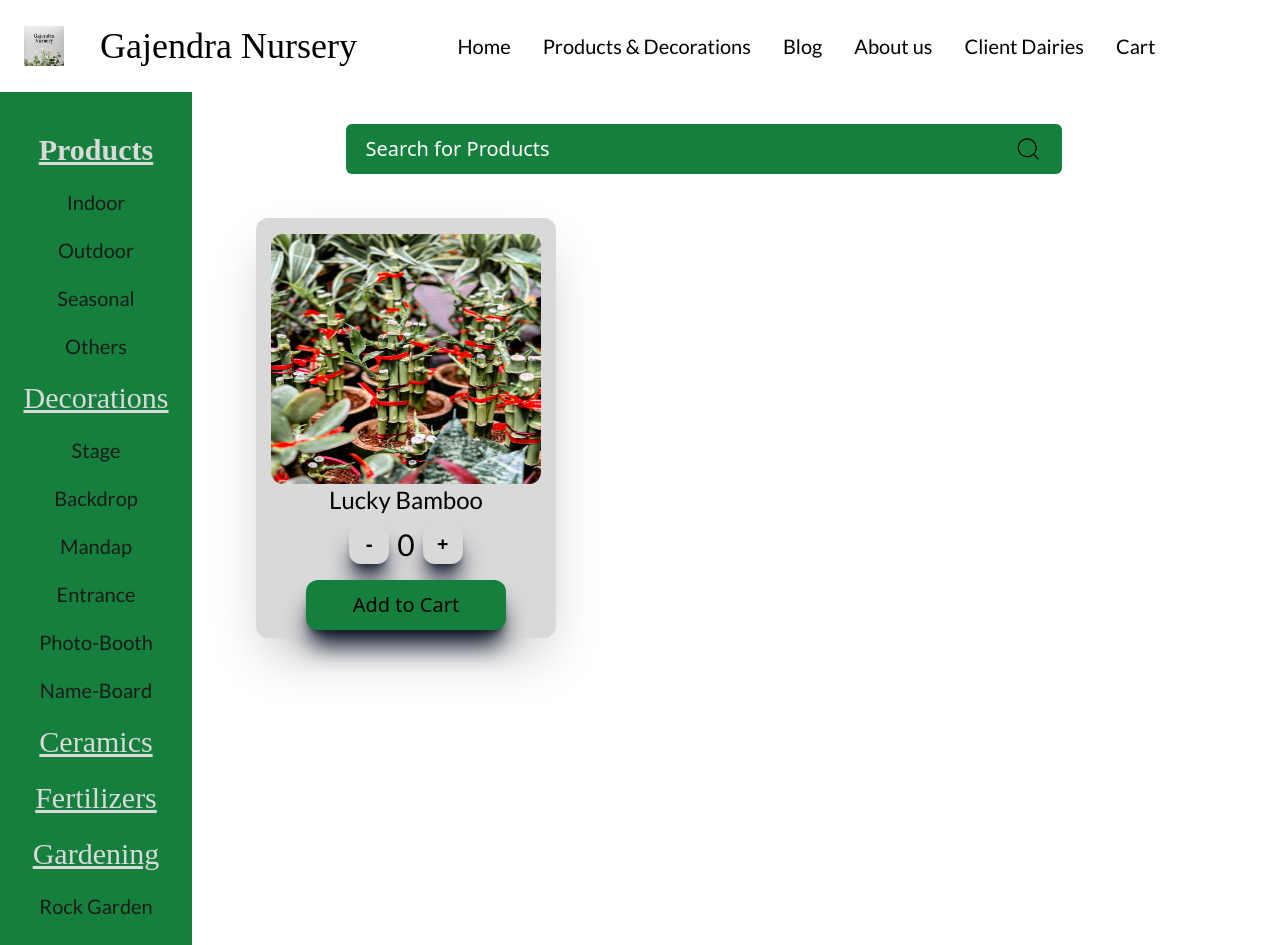
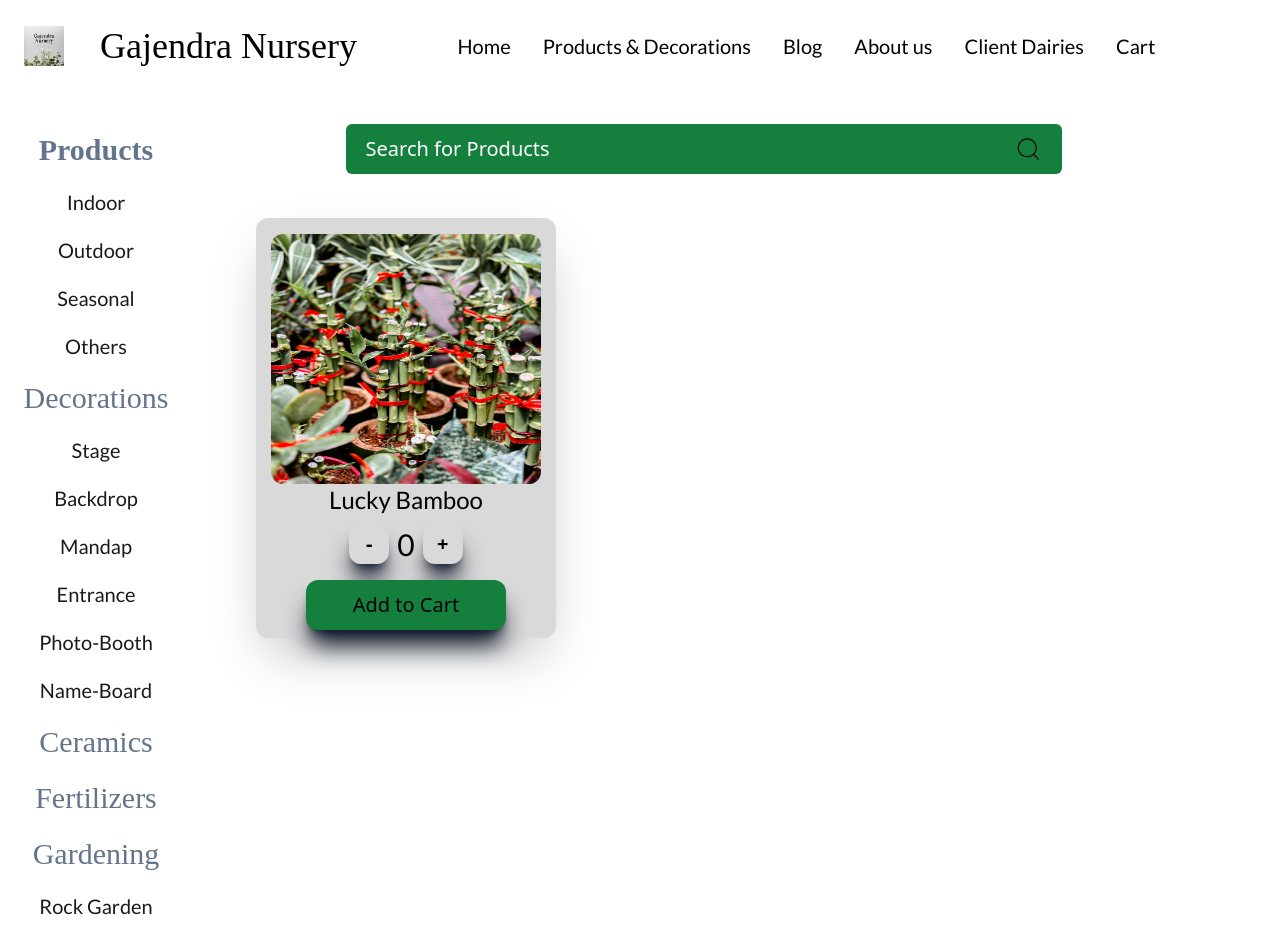
Before and after one commit to Manjil00/Gajendra_Nursery_Frontend, a React (Create React App) app: page /product in a window 1280 px wide. Shown: the top 945 px of the page. Built offline with nearby package versions, Linux system fonts and the light colour scheme; a web font is replaced by a local one.

Commit message:
color hover

```diff
--- a/src/components/Sidebar.jsx
+++ b/src/components/Sidebar.jsx
@@ -2,29 +2,29 @@ import React from 'react';
 
 const Sidebar = () => {
 return (
-    <div className="sidebar h-[100%] w-[20%] md:w-[15%] bg-green-700 cursor-pointer">
-    <ul className='flex flex-col justify-evenly items-center my-10 gap-5 mb-[200px] px-5 '>
+    <div className="sidebar h-[100%] w-[20%] md:w-[15%] cursor-pointer">
+    <ul className='flex flex-col justify-evenly items-center my-10 gap-5 mb-[200px] px-5 text-appleblack font-writingFont'>
 
-    <li className='text-md md:text-3xl text-bgcolor font-LogoFont underline font-semibold hover:text-xl hover:md:text-5xl'>Products</li>
-    <li className='text-sm md:text-xl text-appleblack font-writingFont hover:text-md hover:md:text-2xl'>Indoor</li>
-    <li className='text-sm md:text-xl text-appleblack font-writingFont hover:text-md hover:md:text-2xl'>Outdoor</li>
-    <li className='text-sm md:text-xl text-appleblack font-writingFont hover:text-md hover:md:text-2xl'>Seasonal</li>
-    <li className='text-sm md:text-xl text-appleblack font-writingFont hover:text-md hover:md:text-2xl'>Others</li>
+    <li className='text-md md:text-3xl text-slate-500 font-LogoFont font-semibold'>Products</li>
+    <li className='text-sm md:text-xl   hover:text-md hover:md:text-2xl'>Indoor</li>
+    <li className='text-sm md:text-xl   hover:text-md hover:md:text-2xl'>Outdoor</li>
+    <li className='text-sm md:text-xl   hover:text-md hover:md:text-2xl'>Seasonal</li>
+    <li className='text-sm md:text-xl   hover:text-md hover:md:text-2xl'>Others</li>
 
-    <li className='text-md md:text-3xl text-bgcolor font-LogoFont underline hover:text-xl hover:md:text-5xl'>Decorations</li>
-    <li className='text-sm md:text-xl text-appleblack font-writingFont hover:text-md hover:md:text-2xl'>Stage</li>
-    <li className='text-sm md:text-xl text-appleblack font-writingFont hover:text-md hover:md:text-2xl'>Backdrop</li>
-    <li className='text-sm md:text-xl text-appleblack font-writingFont hover:text-md hover:md:text-2xl'>Mandap</li>
-    <li className='text-sm md:text-xl text-appleblack font-writingFont hover:text-md hover:md:text-2xl'>Entrance</li>
-    <li className='text-sm md:text-xl text-appleblack font-writingFont hover:text-md hover:md:text-2xl'>Photo-Booth</li>
-    <li className='text-sm md:text-xl text-appleblack font-writingFont hover:text-md hover:md:text-2xl'>Name-Board</li>
+    <li className='text-md md:text-3xl text-slate-500 font-LogoFont'>Decorations</li>
+    <li className='text-sm md:text-xl  hover:text-md hover:md:text-2xl'>Stage</li>
+    <li className='text-sm md:text-xl  hover:text-md hover:md:text-2xl'>Backdrop</li>
+    <li className='text-sm md:text-xl  hover:text-md hover:md:text-2xl'>Mandap</li>
+    <li className='text-sm md:text-xl  hover:text-md hover:md:text-2xl'>Entrance</li>
+    <li className='text-sm md:text-xl  hover:text-md hover:md:text-2xl'>Photo-Booth</li>
+    <li className='text-sm md:text-xl  hover:text-md hover:md:text-2xl'>Name-Board</li>
 
-    <li className='text-md md:text-3xl text-bgcolor font-LogoFont underline hover:text-xl hover:md:text-5xl'>Ceramics</li>
-    <li className='text-md md:text-3xl text-bgcolor font-LogoFont underline hover:text-xl hover:md:text-5xl'>Fertilizers</li>
+    <li className='text-md md:text-3xl text-slate-500 font-LogoFont'>Ceramics</li>
+    <li className='text-md md:text-3xl text-slate-500 font-LogoFont'>Fertilizers</li>
 
-    <li className='text-md md:text-3xl text-bgcolor font-LogoFont underline hover:text-xl hover:md:text-5xl'>Gardening</li>
-    <li className='text-sm md:text-xl text-appleblack font-writingFont hover:text-md hover:md:text-2xl'>Rock Garden</li>
-    <li className='text-sm md:text-xl text-appleblack font-writingFont hover:text-md hover:md:text-2xl'>Maintainence</li>
+    <li className='text-md md:text-3xl text-slate-500 font-LogoFont'>Gardening</li>
+    <li className='text-sm md:text-xl hover:text-md hover:md:text-2xl'>Rock Garden</li>
+    <li className='text-sm md:text-xl hover:text-md hover:md:text-2xl'>Maintainence</li>
     </ul>
 
 </div>
```
